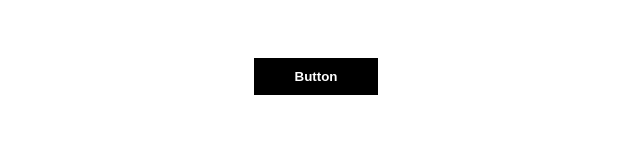
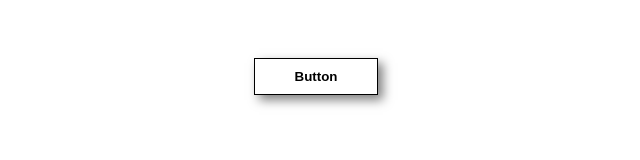
Before and after one commit to MasaNom22/front-dev-tutorial-master, a plain HTML site: page 02_HTMLとCSSを極める（トランジション編）/020_ホバーで影ができるボタン/start/index.html in a window 1280 px wide. In both pictures the pointer is over the button "Button". Shown: the whole page, without its empty margins (324-964 px from the left). Drawn offline with nearby package versions, Linux system fonts and the light colour scheme; files that its build step writes are made by us from their sources.

Commit message:
フロート追加

```diff
--- a/02_HTMLとCSSを極める（トランジション編）/020_ホバーで影ができるボタン/start/index.html
+++ b/02_HTMLとCSSを極める（トランジション編）/020_ホバーで影ができるボタン/start/index.html
@@ -9,7 +9,7 @@
 </head>
 <body>
     <div id="container">
-        <button class="btn">Button</button>
+        <button class="btn float">Button</button>
     </div>
 </body>
 </html>
--- a/02_HTMLとCSSを極める（トランジション編）/020_ホバーで影ができるボタン/start/style.scss
+++ b/02_HTMLとCSSを極める（トランジション編）/020_ホバーで影ができるボタン/start/style.scss
@@ -15,8 +15,13 @@ $cBlack: black;
   cursor: pointer;
   transition: all 0.3s;
 
-  &:hover {
-    background-color: $cBlack;
-    color: $cWhite;
+  &.float {
+      &:hover {
+        box-shadow: 5px 5px 10px 0px rgba(0,0,0,0.5);
+      }
   }
+  // &:hover {
+  //   background-color: $cBlack;
+  //   color: $cWhite;
+  // }
 }
```
